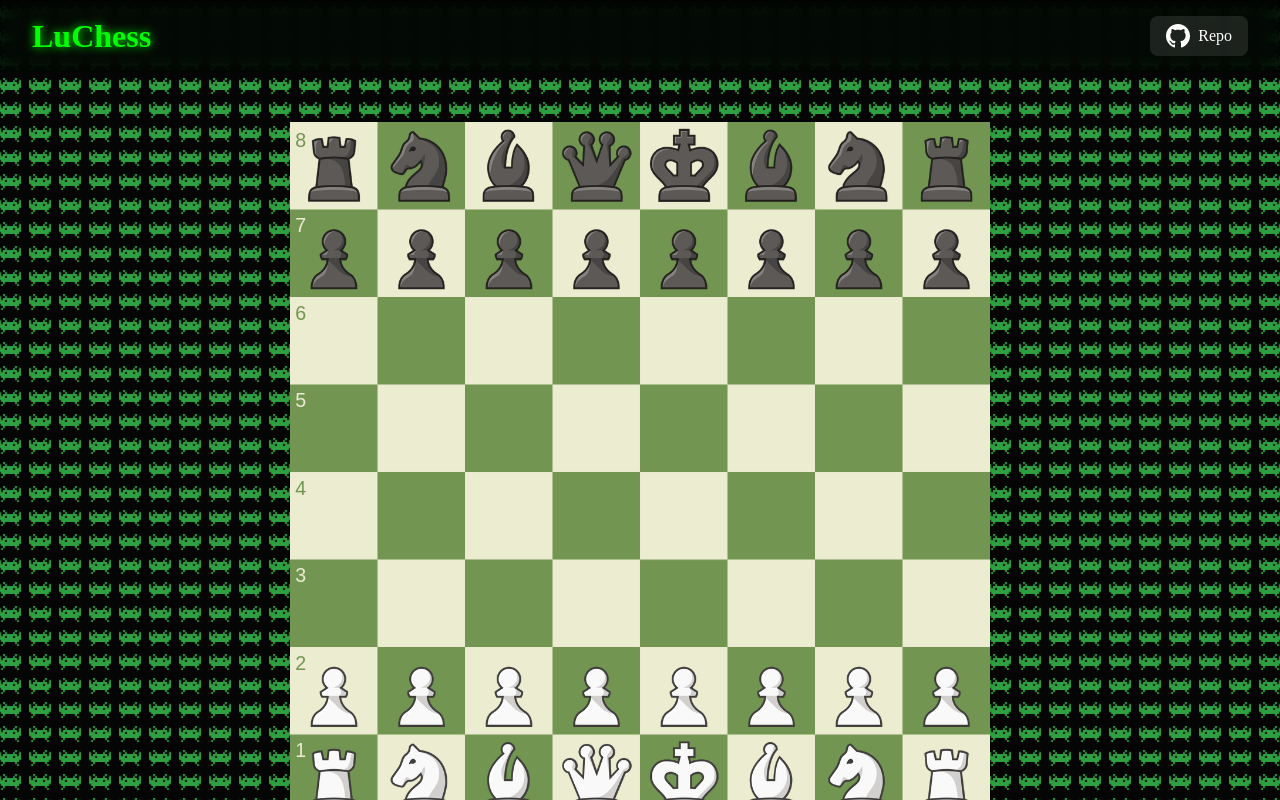
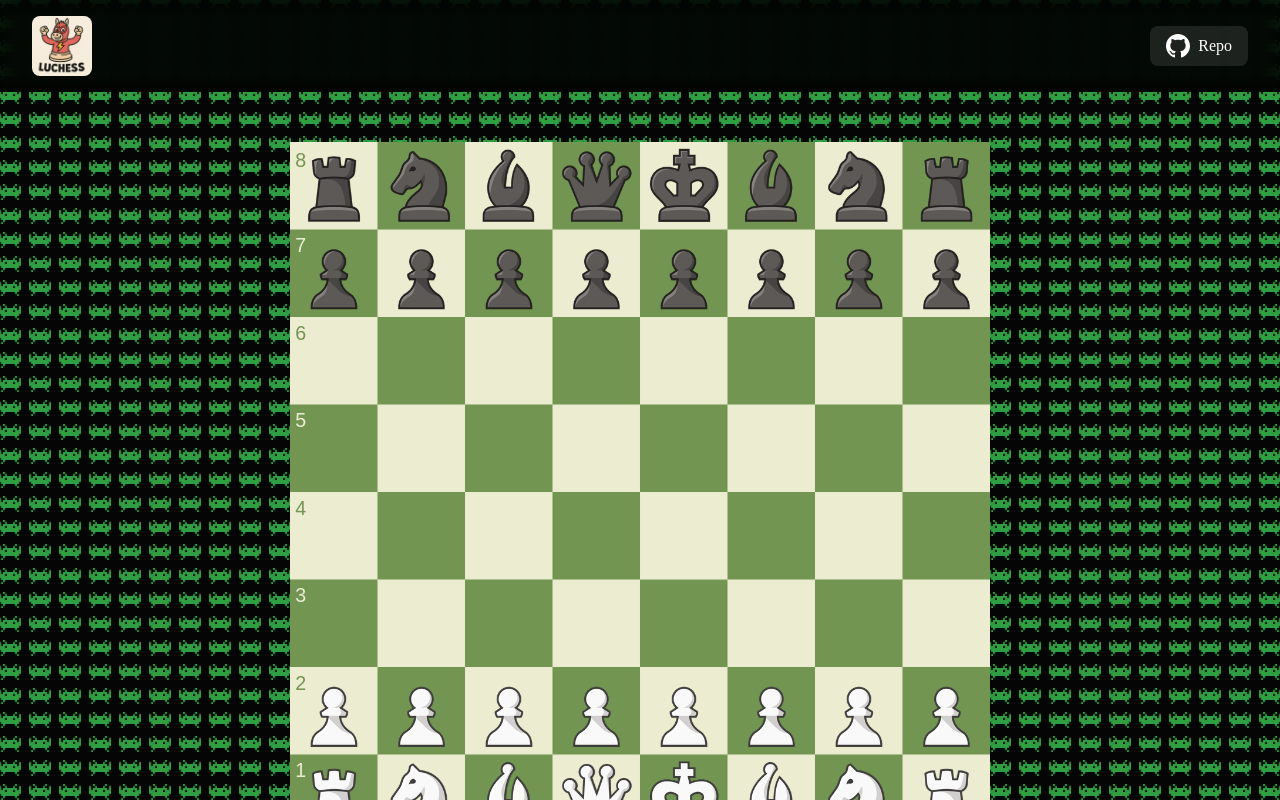
Before and after one commit to luciodale/luchess, a SvelteKit app: page / in a window 1280 px wide. Shown: the top 800 px of the page. Built offline with nearby package versions, Linux system fonts and the light colour scheme.

Commit message:
add logo

```diff
--- a/src/routes/+page.svelte
+++ b/src/routes/+page.svelte
@@ -3,7 +3,9 @@ import Chessboard from "../components/Chessboard.svelte";
 </script>
 
 <header class="header">
-  <h1>LuChess</h1>
+  <div class="header-left">
+    <img src="/logo.png" alt="LuChess Logo" class="logo">
+  </div>
   <a href="https://github.com/luciodale/luchess" target="_blank" rel="noopener noreferrer" class="github-link">
     <svg width="24" height="24" viewBox="0 0 24 24" fill="currentColor">
       <path d="M12 0c-6.626 0-12 5.373-12 12 0 5.302 3.438 9.8 8.207 11.387.599.111.793-.261.793-.577v-2.234c-3.338.726-4.033-1.416-4.033-1.416-.546-1.387-1.333-1.756-1.333-1.756-1.089-.745.083-.729.083-.729 1.205.084 1.839 1.237 1.839 1.237 1.07 1.834 2.807 1.304 3.492.997.107-.775.418-1.305.762-1.604-2.665-.305-5.467-1.334-5.467-5.931 0-1.311.469-2.381 1.236-3.221-.124-.303-.535-1.524.117-3.176 0 0 1.008-.322 3.301 1.23.957-.266 1.983-.399 3.003-.404 1.02.005 2.047.138 3.006.404 2.291-1.552 3.297-1.23 3.297-1.23.653 1.653.242 2.874.118 3.176.77.84 1.235 1.911 1.235 3.221 0 4.609-2.807 5.624-5.479 5.921.43.372.823 1.102.823 2.222v3.293c0 .319.192.694.801.576 4.765-1.589 8.199-6.086 8.199-11.386 0-6.627-5.373-12-12-12z"/>
--- a/src/style.css
+++ b/src/style.css
@@ -667,6 +667,18 @@ body {
   z-index: 100;
 }
 
+.header-left {
+  display: flex;
+  align-items: center;
+  gap: 1rem;
+}
+
+.logo {
+  width: 60px;
+  border-radius: 8px;
+  object-fit: cover;
+}
+
 .header h1 {
   margin: 0;
   font-size: 2rem;
```
Also changed, not shown: static/logo.png (added), 1 other file (tests, documents, lock files or other folders).
